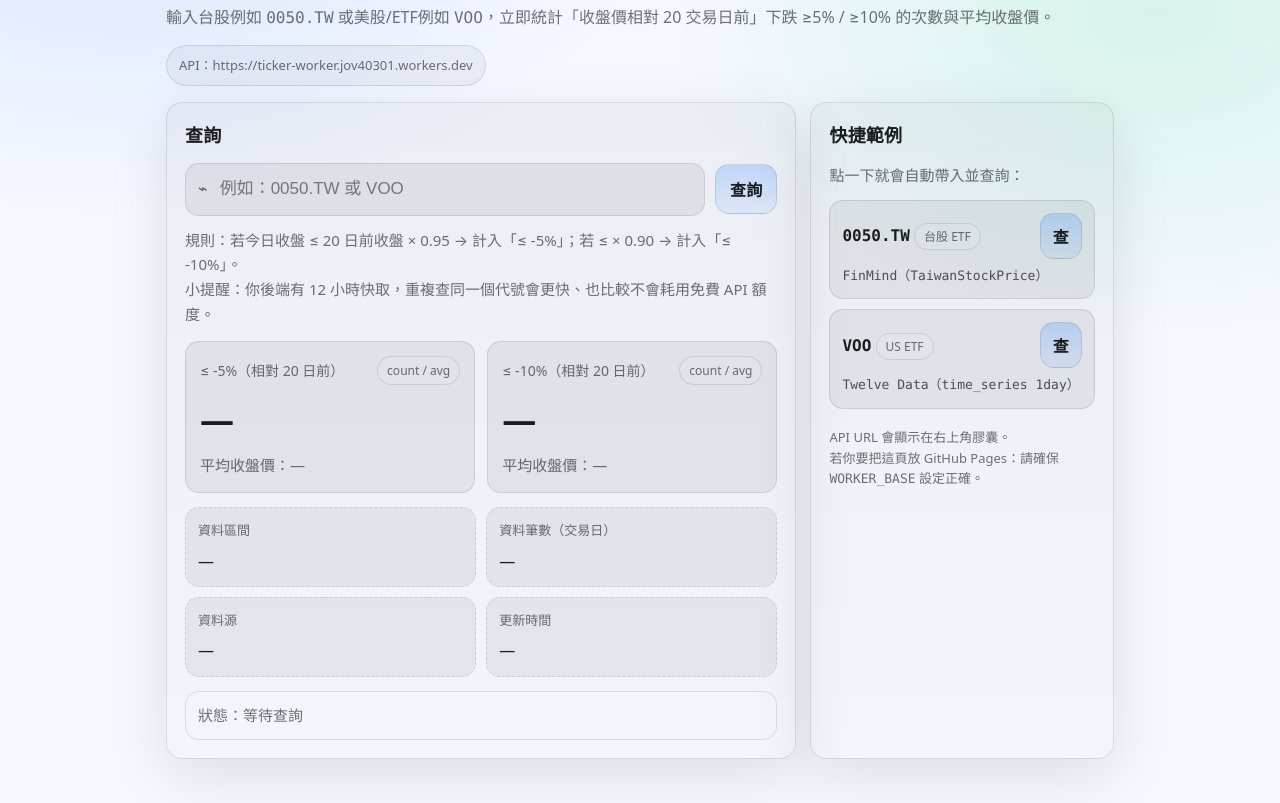
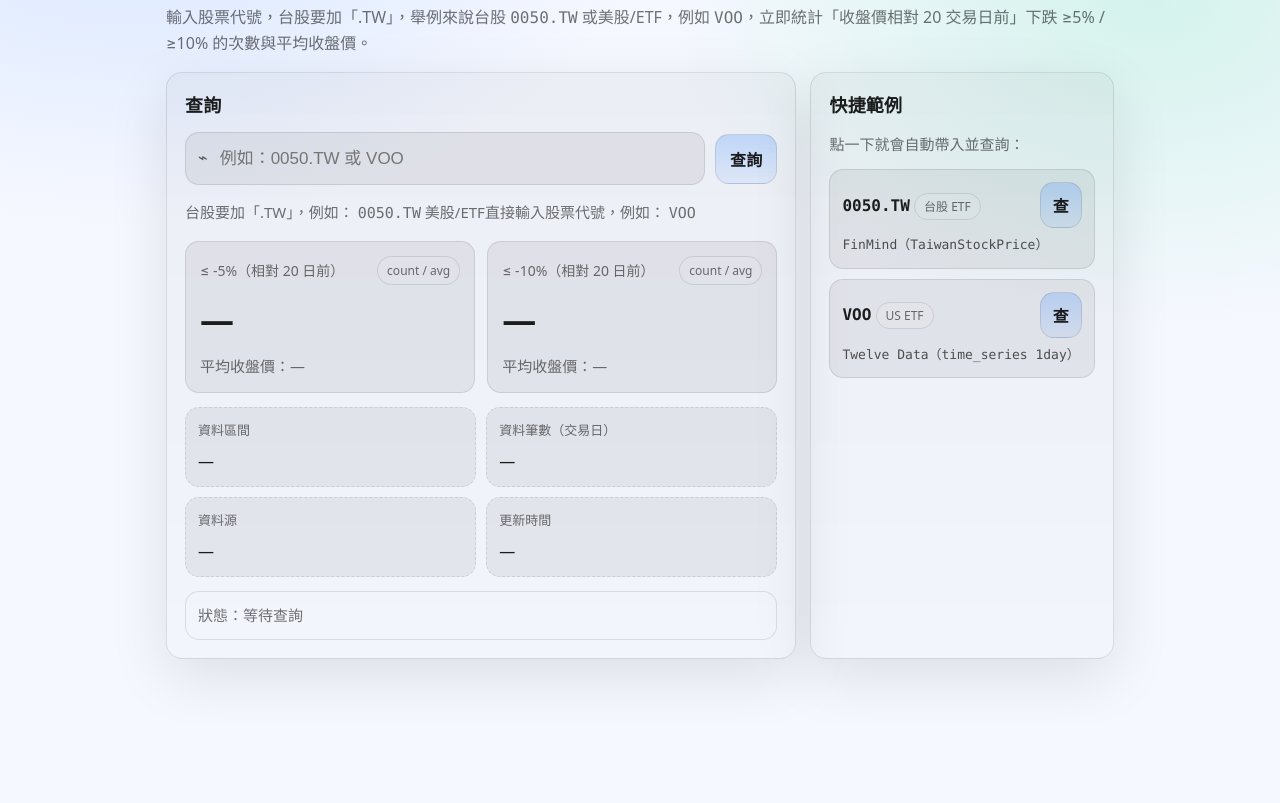
Before and after one commit to jov40301/ETF, a plain HTML site: page docs/index.html in a window 1280 px wide. Shown: the part 77-880 px from the top of the page. After the commit the page ends 800 px from the top, so only its background shows below. Drawn offline with Linux system fonts and the light colour scheme.

Commit message:
Update instructions for stock input format

```diff
--- a/docs/index.html
+++ b/docs/index.html
@@ -281,9 +281,8 @@
     <header>
       <div class="title">
         <h1>20 日跌幅統計（近 5 年）</h1>
-        <p>輸入台股例如 <span class="mono">0050.TW</span> 或美股/ETF例如 <span class="mono">VOO</span>，立即統計「收盤價相對 20 交易日前」下跌 ≥5% / ≥10% 的次數與平均收盤價。</p>
+        <p>輸入股票代號，台股要加「.TW」，舉例來說台股 <span class="mono">0050.TW</span> 或美股/ETF，例如 <span class="mono">VOO</span>，立即統計「收盤價相對 20 交易日前」下跌 ≥5% / ≥10% 的次數與平均收盤價。</p>
       </div>
-      <div class="pill" id="pill">API：未設定</div>
     </header>
 
     <div class="grid">
@@ -298,8 +297,8 @@
         </div>
 
         <div class="help">
-          規則：若今日收盤 ≤ 20 日前收盤 × 0.95 → 計入「≤ -5%」；若 ≤ × 0.90 → 計入「≤ -10%」。<br/>
-          小提醒：你後端有 12 小時快取，重複查同一個代號會更快、也比較不會耗用免費 API 額度。
+          <p>台股要加「.TW」，例如： <span class="mono">0050.TW</span>
+			  美股/ETF直接輸入股票代號，例如： <span class="mono">VOO</span>
         </div>
 
         <div class="kpiRow" style="margin-top: 14px;">
@@ -365,11 +364,6 @@
             <div class="mono" style="opacity:.75;font-size:13px;">Twelve Data（time_series 1day）</div>
           </div>
         </div>
-
-        <footer>
-          <div>API URL 會顯示在右上角膠囊。</div>
-          <div>若你要把這頁放 GitHub Pages：請確保 <span class="mono">WORKER_BASE</span> 設定正確。</div>
-        </footer>
       </aside>
     </div>
   </div>
```
